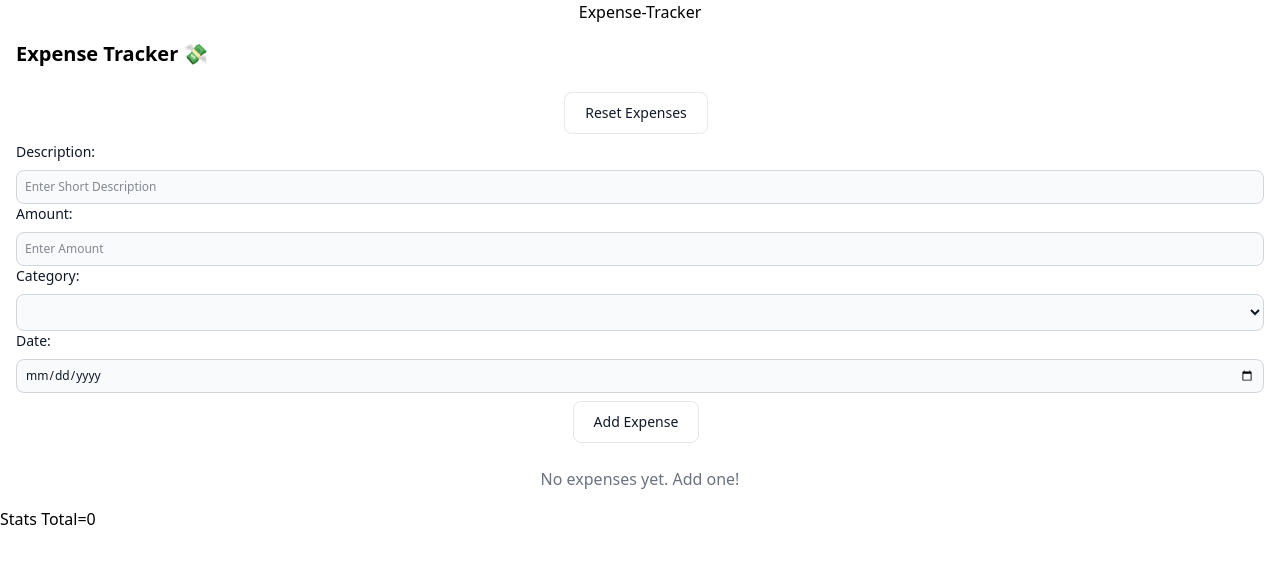
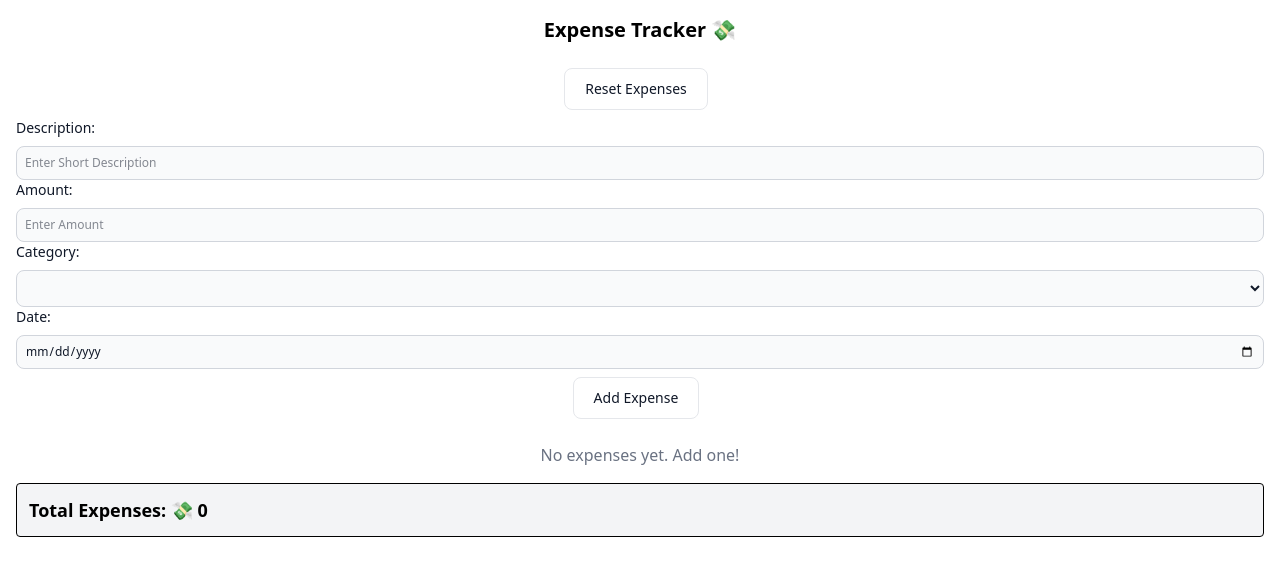
Before and after one commit to codebyAvijit/expense-tracker, a React (Vite) app: page / in a window 1280 px wide. Shown: the top 576 px of the page. Built offline with nearby package versions, Linux system fonts and the light colour scheme.

Commit message:
reducer logic got added

```diff
--- a/src/App.jsx
+++ b/src/App.jsx
@@ -6,9 +6,7 @@ import ExpenseTracker from "./components/ExpenseTracker";
 function App() {
   return (
     <>
-      <div className="text-center">Expense-Tracker</div>
       <ExpenseTracker />
-      <StatsSection />
     </>
   );
 }
--- a/src/components/ExpenseTracker.jsx
+++ b/src/components/ExpenseTracker.jsx
@@ -1,6 +1,7 @@
 import React, { useEffect, useState } from "react";
 import AddExpenseForm from "./AddExpenseForm";
 import ExpenseList from "./ExpenseList";
+import StatsSection from "./StatsSection";
 
 const ExpenseTracker = () => {
   //adding a lazy initializer for avoiding local storage to get cleared
@@ -98,7 +99,7 @@ const ExpenseTracker = () => {
 
   return (
     <div className="p-4">
-      <h1 className="text-xl font-bold mb-4">Expense Tracker 💸</h1>
+      <h1 className="text-xl text-center font-bold mb-4">Expense Tracker 💸</h1>
       <div className="text-center">
         <button
           onClick={() => {
@@ -127,6 +128,7 @@ const ExpenseTracker = () => {
         saveEdit={saveEdit}
         cancelEdit={cancelEdit}
       />
+      <StatsSection allExpenses={allExpenses} />
     </div>
   );
 };
--- a/src/components/StatsSection.jsx
+++ b/src/components/StatsSection.jsx
@@ -1,7 +1,17 @@
 import React from "react";
 
-const StatsSection = () => {
-  return <div>Stats Total=0</div>;
+const StatsSection = ({ allExpenses }) => {
+  const totalExpense = allExpenses.reduce(
+    (acc, expense) => acc + expense.amount,
+    0
+  );
+  return (
+    <div className="mt-4 p-3 border rounded bg-gray-100">
+      <h2 className="text-lg font-semibold">
+        Total Expenses: 💸 {totalExpense}
+      </h2>
+    </div>
+  );
 };
 
 export default StatsSection;
```
